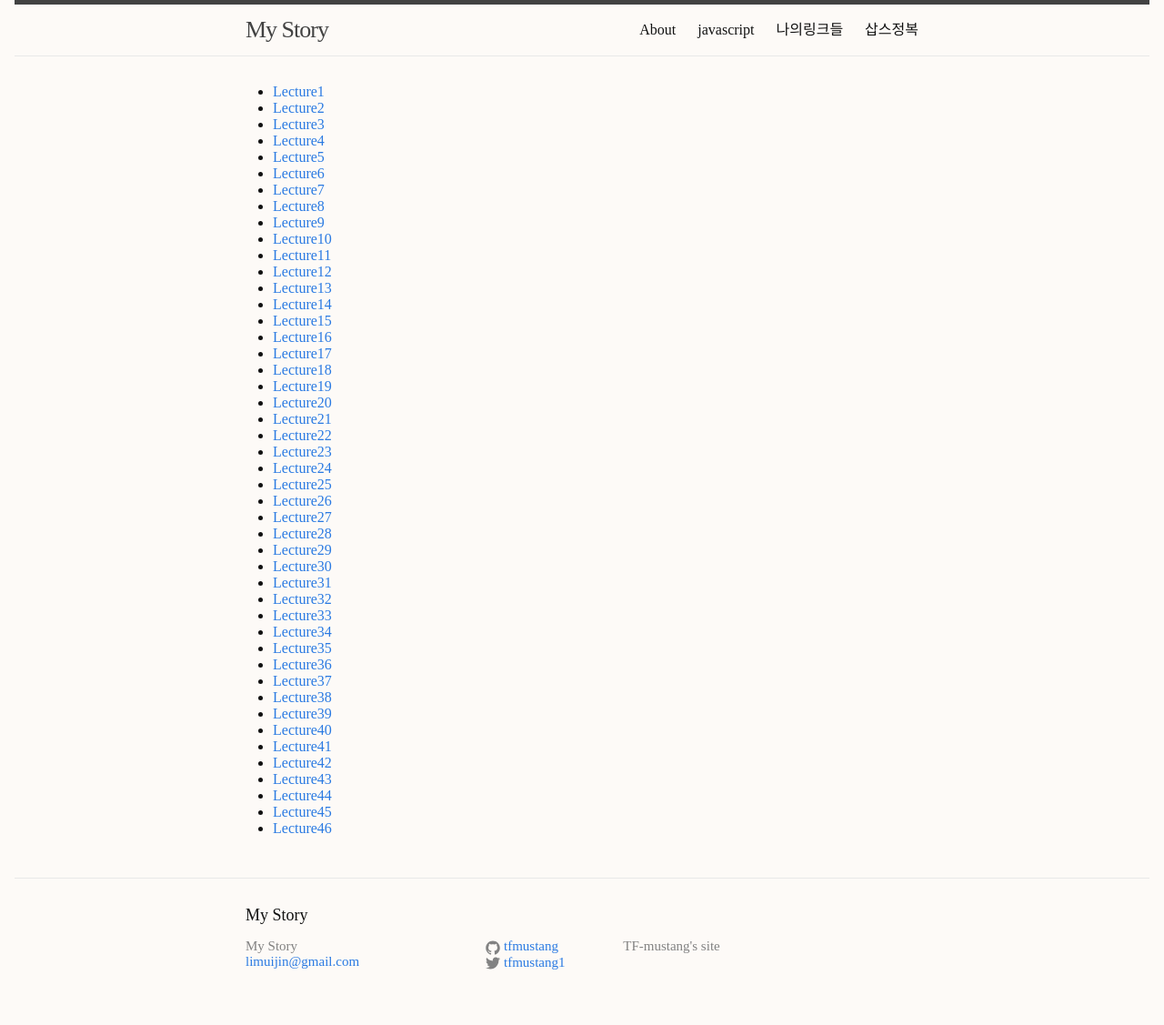
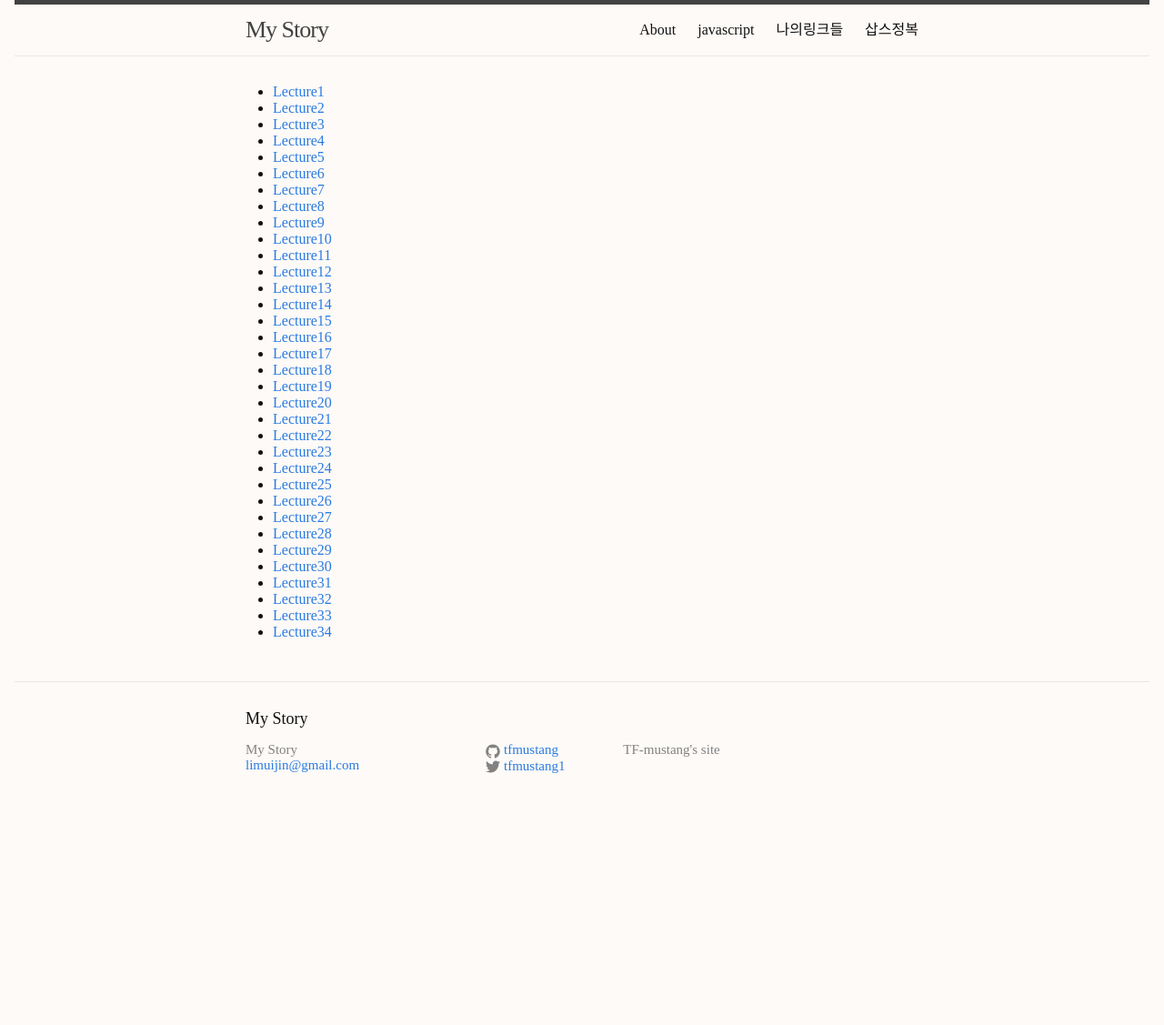
Before and after one commit to tfmustang/tfmustang.github.io, a Jekyll site: the page built from _posts/2016-11-19-machine-learning-Lecture-Kor.md, in a window 1280 px wide. Shown: the whole page at 91% size. Built offline with Jekyll 4.4.1, drawn with Linux system fonts in a browser that asks for light colours; after the commit the page ends 911 px from its top, so only the background shows below that.

Commit message:
수정
수정

```diff
--- a/_posts/2016-11-19-machine-learning-Lecture-Kor.md
+++ b/_posts/2016-11-19-machine-learning-Lecture-Kor.md
@@ -2,15 +2,15 @@
 layout : default
 title : machine-learning
 ---
-* [Lecture1](http://jun.hansung.ac.kr/ML/video-2016/ML-lecture-1.mp4)
-* [Lecture2](http://jun.hansung.ac.kr/ML/video-2016/ML-lecture-2.mp4)
-* [Lecture3](http://jun.hansung.ac.kr/ML/video-2016/ML-lecture-3.mp4)
-* [Lecture4](http://jun.hansung.ac.kr/ML/video-2016/ML-lecture-4.mp4)
-* [Lecture5](http://jun.hansung.ac.kr/ML/video-2016/ML-lecture-5.mp4)
-* [Lecture6](http://jun.hansung.ac.kr/ML/video-2016/ML-lecture-6.mp4)
-* [Lecture7](http://jun.hansung.ac.kr/ML/video-2016/ML-lecture-7.mp4)
-* [Lecture8](http://jun.hansung.ac.kr/ML/video-2016/ML-lecture-8.mp4)
-* [Lecture9](http://jun.hansung.ac.kr/ML/video-2016/ML-lecture-9.mp4)
+* [Lecture1](http://jun.hansung.ac.kr/ML/video-2016/ML-lecture-01.mp4)
+* [Lecture2](http://jun.hansung.ac.kr/ML/video-2016/ML-lecture-02.mp4)
+* [Lecture3](http://jun.hansung.ac.kr/ML/video-2016/ML-lecture-03.mp4)
+* [Lecture4](http://jun.hansung.ac.kr/ML/video-2016/ML-lecture-04.mp4)
+* [Lecture5](http://jun.hansung.ac.kr/ML/video-2016/ML-lecture-05.mp4)
+* [Lecture6](http://jun.hansung.ac.kr/ML/video-2016/ML-lecture-06.mp4)
+* [Lecture7](http://jun.hansung.ac.kr/ML/video-2016/ML-lecture-07.mp4)
+* [Lecture8](http://jun.hansung.ac.kr/ML/video-2016/ML-lecture-08.mp4)
+* [Lecture9](http://jun.hansung.ac.kr/ML/video-2016/ML-lecture-09.mp4)
 * [Lecture10](http://jun.hansung.ac.kr/ML/video-2016/ML-lecture-10.mp4)
 * [Lecture11](http://jun.hansung.ac.kr/ML/video-2016/ML-lecture-11.mp4)
 * [Lecture12](http://jun.hansung.ac.kr/ML/video-2016/ML-lecture-12.mp4)
@@ -36,15 +36,3 @@
 * [Lecture32](http://jun.hansung.ac.kr/ML/video-2016/ML-lecture-32.mp4)
 * [Lecture33](http://jun.hansung.ac.kr/ML/video-2016/ML-lecture-33.mp4)
 * [Lecture34](http://jun.hansung.ac.kr/ML/video-2016/ML-lecture-34.mp4)
-* [Lecture35](http://jun.hansung.ac.kr/ML/video-2016/ML-lecture-35.mp4)
-* [Lecture36](http://jun.hansung.ac.kr/ML/video-2016/ML-lecture-36.mp4)
-* [Lecture37](http://jun.hansung.ac.kr/ML/video-2016/ML-lecture-37.mp4)
-* [Lecture38](http://jun.hansung.ac.kr/ML/video-2016/ML-lecture-38.mp4)
-* [Lecture39](http://jun.hansung.ac.kr/ML/video-2016/ML-lecture-39.mp4)
-* [Lecture40](http://jun.hansung.ac.kr/ML/video-2016/ML-lecture-40.mp4)
-* [Lecture41](http://jun.hansung.ac.kr/ML/video-2016/ML-lecture-41.mp4)
-* [Lecture42](http://jun.hansung.ac.kr/ML/video-2016/ML-lecture-42.mp4)
-* [Lecture43](http://jun.hansung.ac.kr/ML/video-2016/ML-lecture-43.mp4)
-* [Lecture44](http://jun.hansung.ac.kr/ML/video-2016/ML-lecture-44.mp4)
-* [Lecture45](http://jun.hansung.ac.kr/ML/video-2016/ML-lecture-45.mp4)
-* [Lecture46](http://jun.hansung.ac.kr/ML/video-2016/ML-lecture-46.mp4)
```
